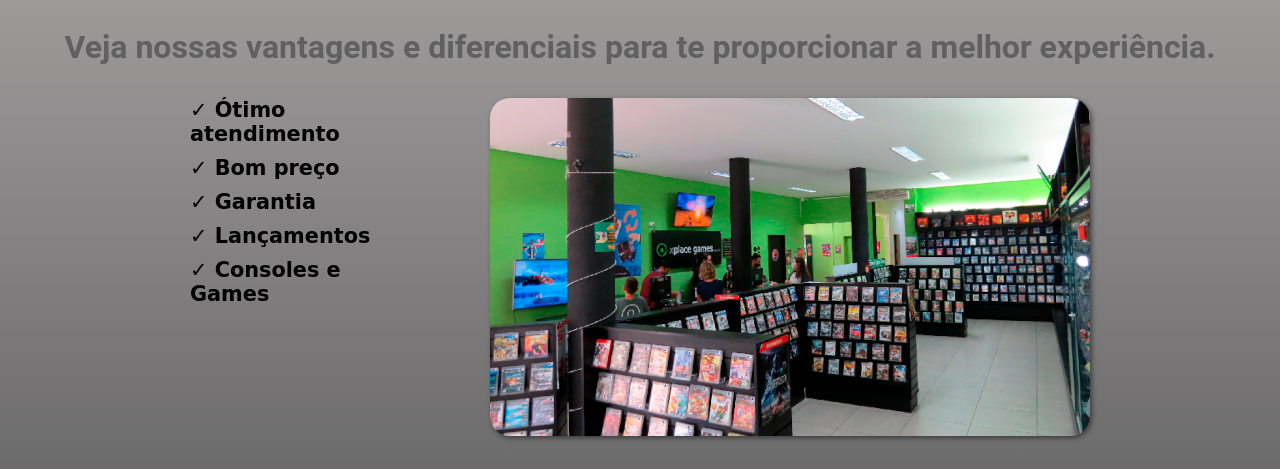
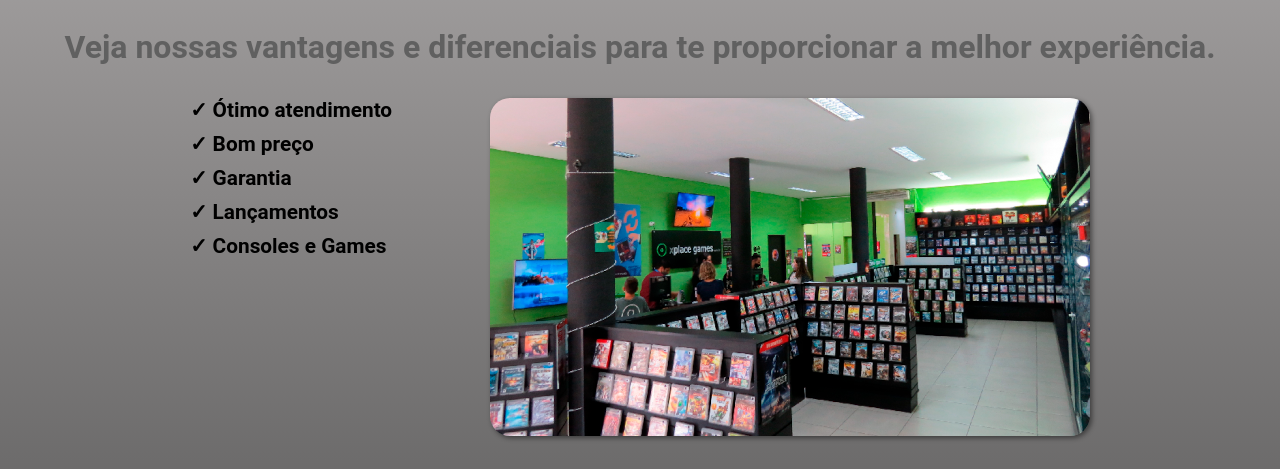
Before and after one commit to renan600/Projeto-Games, a plain HTML site: page index.html in a window 1280 px wide. Shown: the part 3955-4424 px from the top of the page. Drawn offline with Linux system fonts and the light colour scheme.

Commit message:
atualização

```diff
--- a/style.css
+++ b/style.css
@@ -3,8 +3,7 @@
     font-family:'font-titulo';
     src: url('font/game_over_2/Game\ Over.otf');
 }
-@import url('https://fonts.googleapis.com/css2?family=Bebas+Neue&family=Pacifico&display=swap');
+@import url('https://fonts.googleapis.com/css2?family=Roboto:ital,wght@0,100;0,300;0,400;0,500;0,700;0,900;1,100;1,300;1,500;1,700;1,900&display=swap');
 /*
-font-family: 'Bebas Neue', cursive;
-font-family: 'Pacifico', cursive;
+font-family: 'Roboto', sans-serif;
 */
--- a/vantagem/vantagem-item.css
+++ b/vantagem/vantagem-item.css
@@ -4,7 +4,7 @@
     font-size    : 1.3em;
     margin-bottom: 10px;
     font-weight  : bold;
-    font-family: 'Bebas Neue', cursive;
+    font-family: 'Roboto', sans-serif;
     width        : 220px;
 }
 
```
